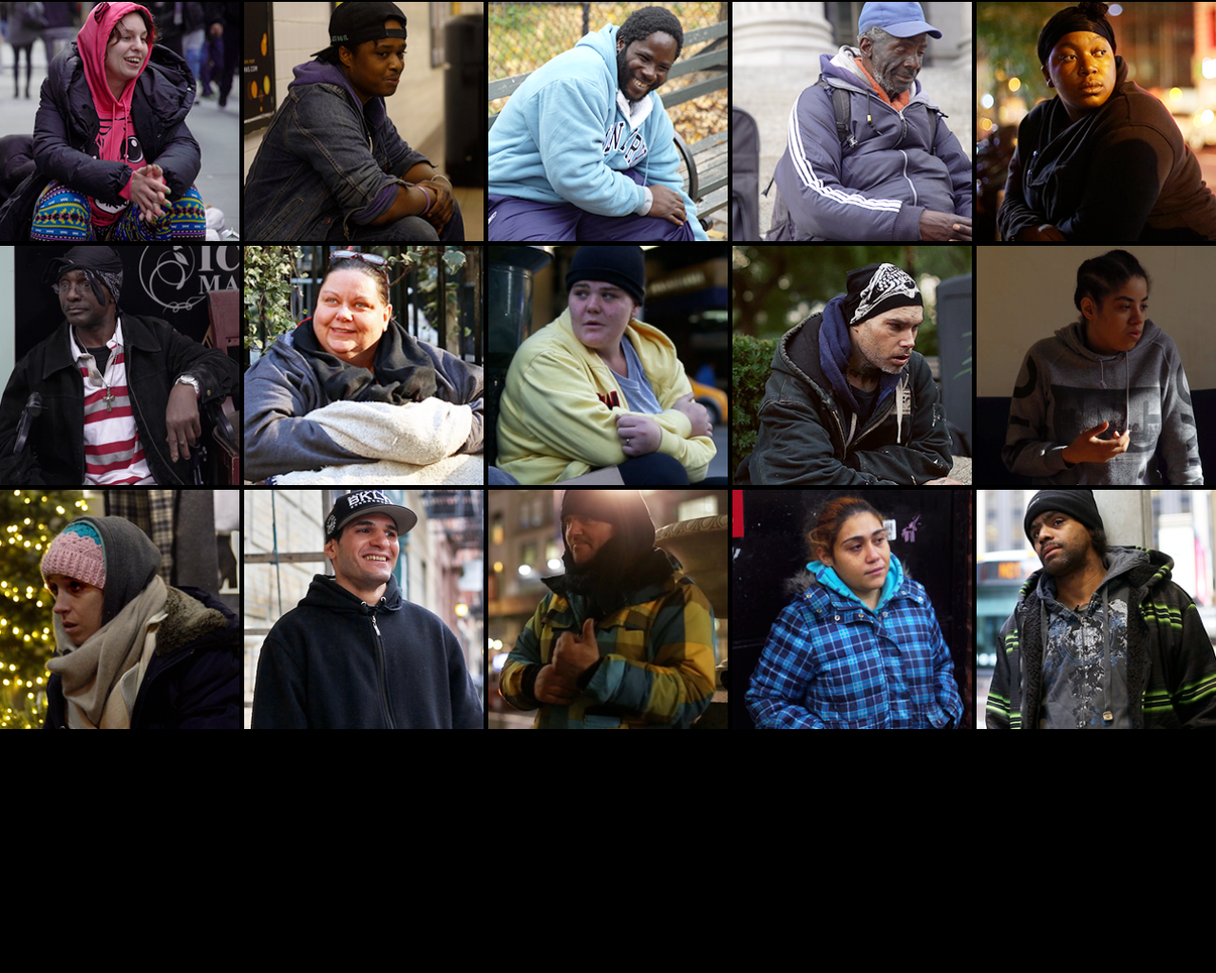
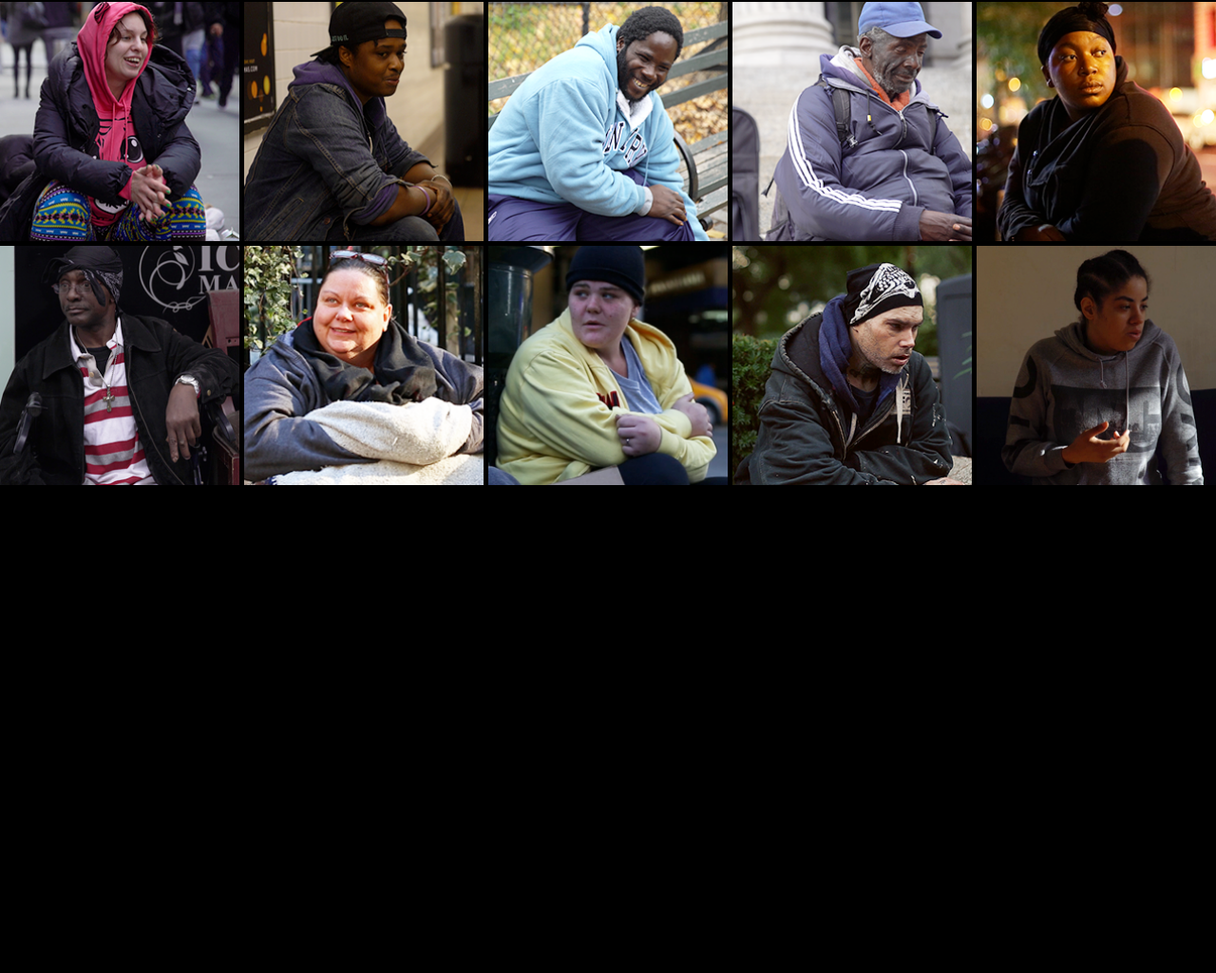
Before and after one commit to avaseghi/50Moments, a website: page public/index.html in a window 1280 px wide. Shown: the part 1877-2902 px from the top of the page at 95% size. After the commit the page ends 2388 px from the top, so only its background shows below. Drawn offline with Linux system fonts and the light colour scheme.

Commit message:
removed last extra div

```diff
--- a/public/index.html
+++ b/public/index.html
@@ -78,12 +78,6 @@
       <div class="gallery-item"></div>
       <div class="gallery-item"></div>
       <div class="gallery-item"></div>
-      <div class="gallery-item"></div>
-      <div class="gallery-item"></div>
-      <div class="gallery-item"></div>
-      <div class="gallery-item"></div>
-      <div class="gallery-item"></div>
-      <div class="gallery-item"></div>
     </div>
     <footer>
       <div id="info-button" class="button">i</div>
```
